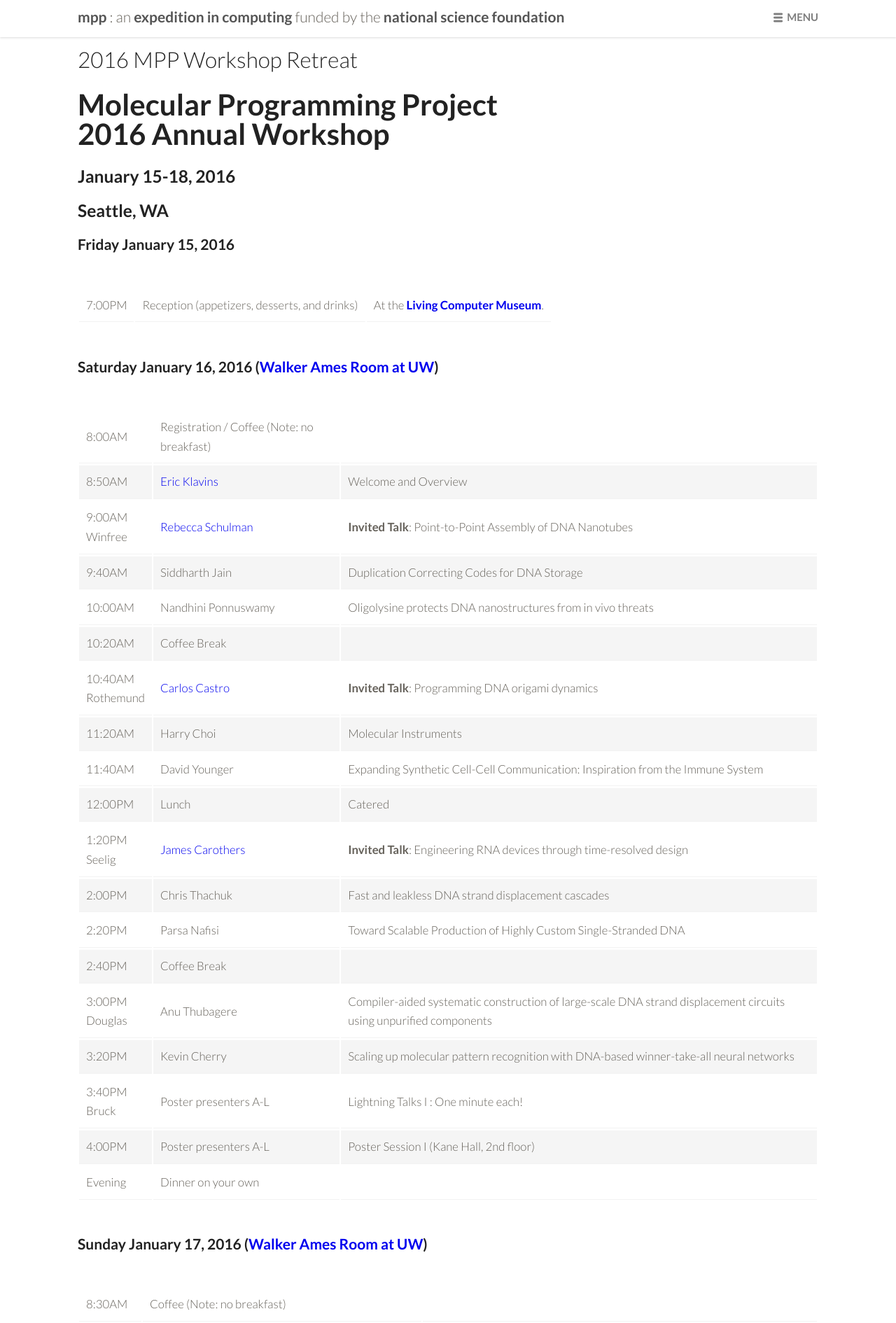
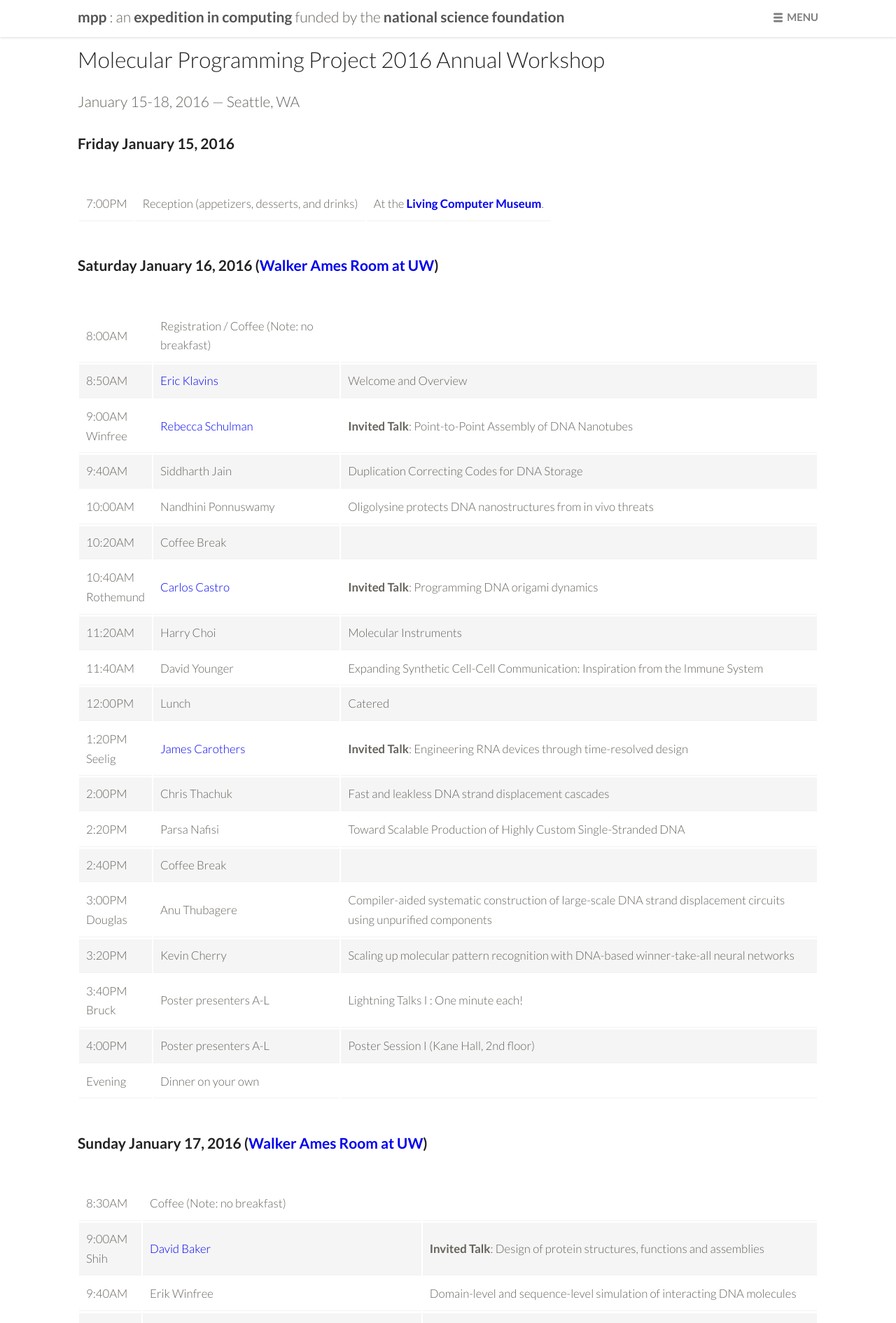
Before and after one commit to douglaslab/mpp, a Jekyll site: the page built from workshops/three.markdown, in a window 1280 px wide. Shown: the top 1890 px of the page at 70% size. Built offline with Jekyll 4.4.1, drawn with Linux system fonts in a browser that asks for light colours; nearby versions of some CDN libraries.

Commit message:
update to MPP-UW

```diff
--- a/workshops/three.markdown
+++ b/workshops/three.markdown
@@ -1,15 +1,13 @@
 ---
 layout: page
 title: "Workshop"
-subheading: "2016 MPP Workshop Retreat"
+subheading: "Molecular Programming Project 2016 Annual Workshop"
 body_class: fullwidth
 published: true
 ---
 
 
-<h1 class='title'>Molecular Programming Project<br />2016 Annual Workshop</h1>
-<h3 class='subtitle'>January 15-18, 2016</h3>
-<h3 class='subtitle'>Seattle, WA</h3>
+January 15-18, 2016 — Seattle, WA
 
 <h4 class="room">Friday January 15, 2016</h4>
 
```
